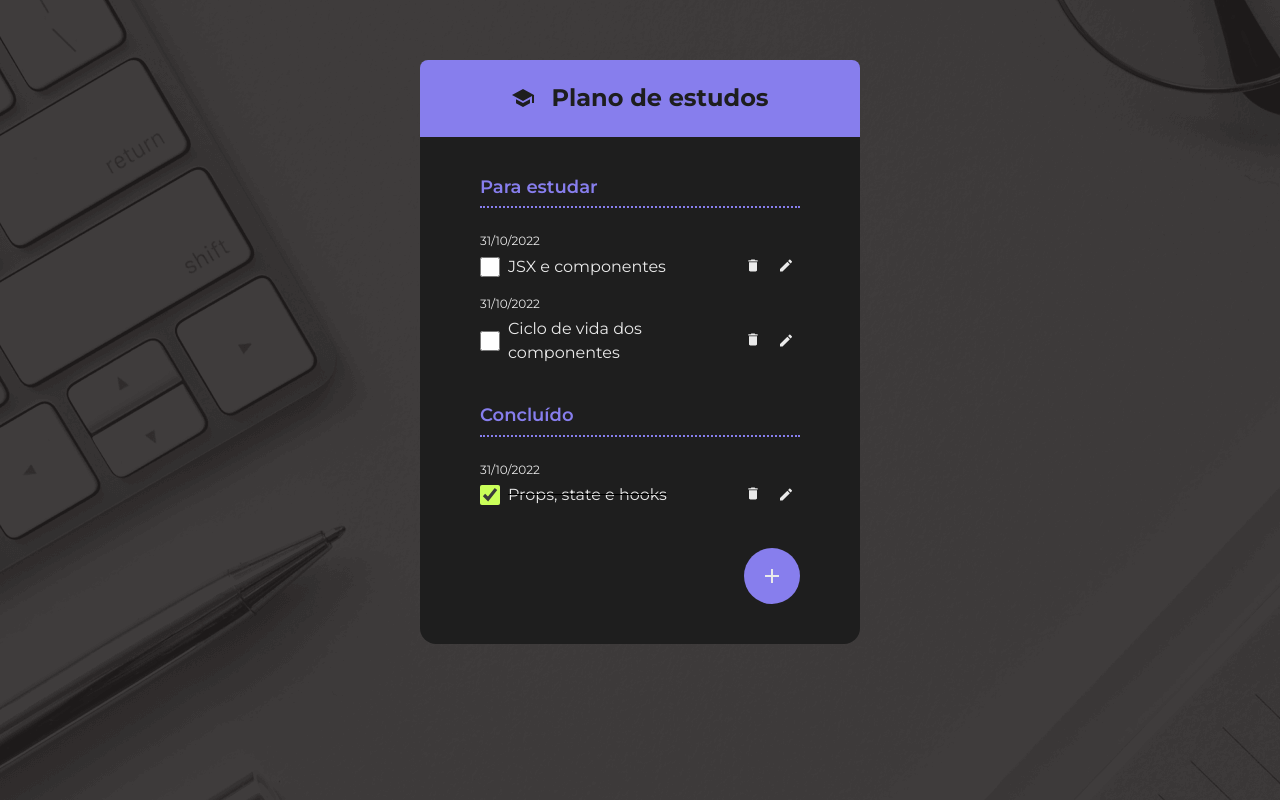
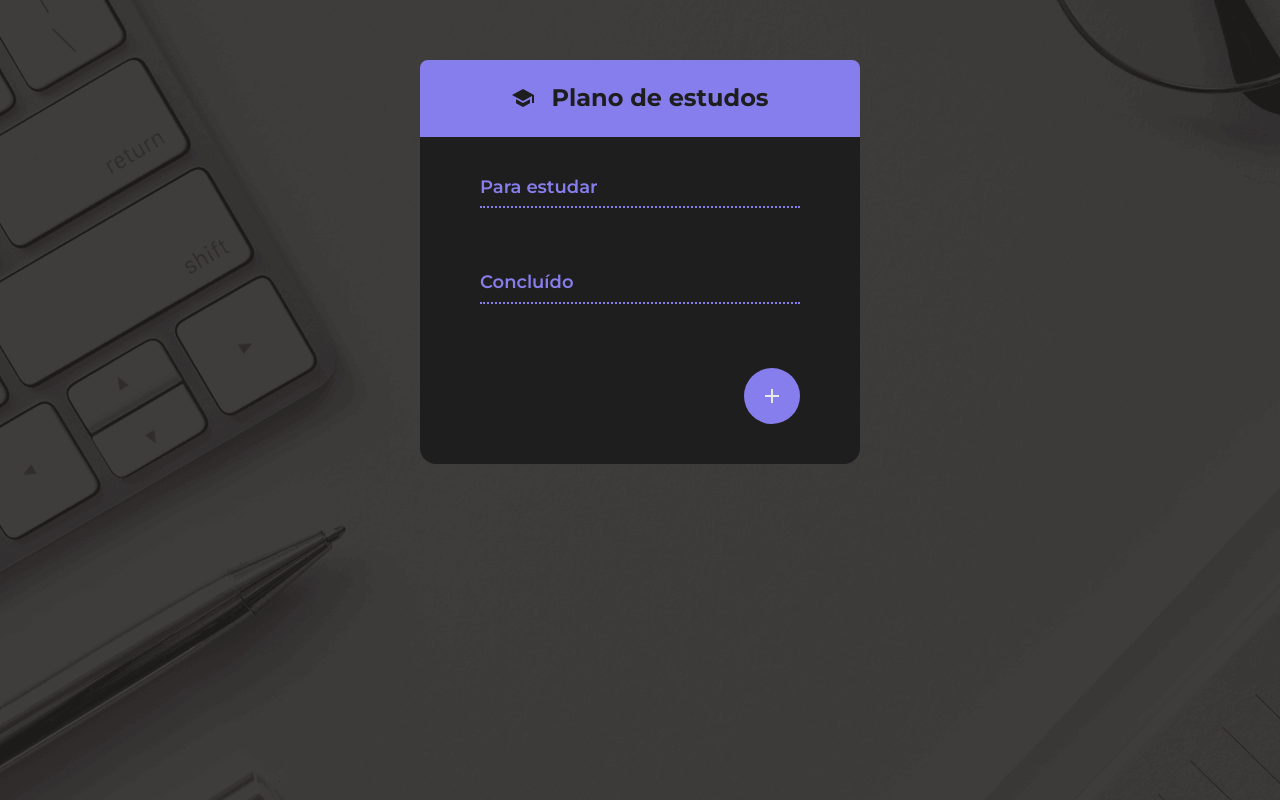
Before and after one commit to fredcarderaro/checklist, a React (Vite) app: page / in a window 1280 px wide. Built offline with nearby package versions, Linux system fonts and the light colour scheme.

Commit message:
Implementado o localstorage para persistencia dos dados da todo list

```diff
--- a/src/App.jsx
+++ b/src/App.jsx
@@ -65,9 +65,9 @@
   const { todos, addTodo } = use(TodoContext);
 
   // Exibir ou ocultar modal Dialog
-  const toggleDialog = () => {
+  function toggleDialog() {
     setShowDialog(!showDialog);
-  };
+  }
 
   const handleFormSubmit = (formData) => {
     addTodo(formData);
--- a/src/components/TodoProvider/index.jsx
+++ b/src/components/TodoProvider/index.jsx
@@ -1,28 +1,19 @@
-import { useState } from "react";
+import { useEffect, useState } from "react";
 import TodoContext from "./TodoContext";
 
+const TODOS = "todos";
+
 export function TodoProvider({ children }) {
+  // Read do localstorage
+  const savedTodos = localStorage.getItem(TODOS);
+
   // Cria estado com lista de todos inicial
-  const [todos, setTodos] = useState([
-    {
-      id: 1,
-      description: "JSX e componentes",
-      completed: false,
-      createdAt: "2022-10-31",
-    },
-    {
-      id: 2,
-      description: "Props, state e hooks",
-      completed: true,
-      createdAt: "2022-10-31",
-    },
-    {
-      id: 3,
-      description: "Ciclo de vida dos componentes",
-      completed: false,
-      createdAt: "2022-10-31",
-    },
-  ]);
+  const [todos, setTodos] = useState(savedTodos ? JSON.parse(savedTodos) : []);
+
+  // UseEffect executa função sempre que o Array de Todos é alterado
+  useEffect(() => {
+    localStorage.setItem(TODOS, JSON.stringify(todos));
+  }, [todos]);
 
   // Adicionar todo à lista
   const addTodo = (formData) => {
```
